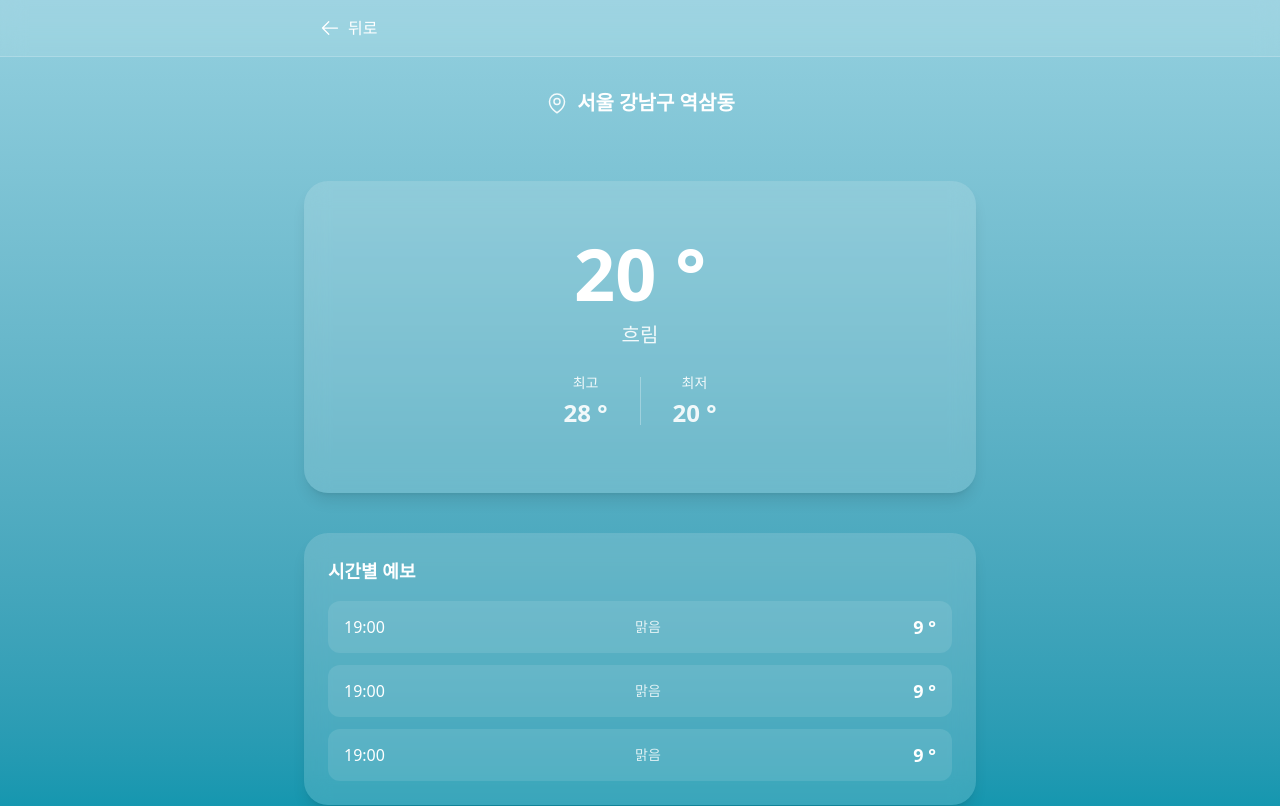
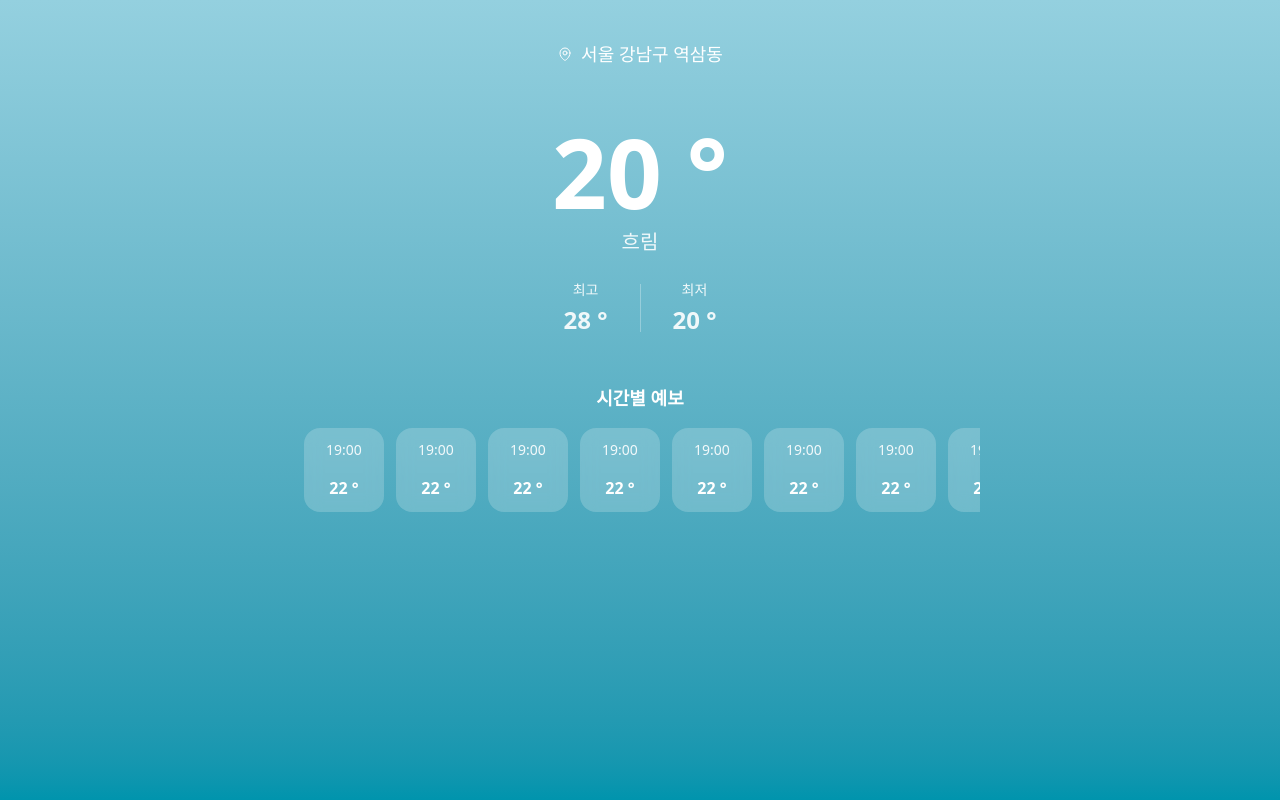
Before and after one commit to UKYUNGAH/weather-app-assignment, a React (Vite) app: page / in a window 1280 px wide. Shown: the top 806 px of the page. Built offline with nearby package versions, Linux system fonts and the light colour scheme.

Commit message:
style: 메인페이지 스타일 미세조정

```diff
--- a/src/App.tsx
+++ b/src/App.tsx
@@ -1,9 +1,9 @@
-// import { HomePage } from './pages/HomePage';
-import { DetailPage } from './pages/DetailPage';
+import { HomePage } from './pages/HomePage';
+// import { DetailPage } from './pages/DetailPage';
 
 function App() {
-    // return <HomePage />;
-    return <DetailPage />;
+    return <HomePage />;
+    // return <DetailPage />;
 }
 
 export default App;
--- a/src/pages/HomePage.tsx
+++ b/src/pages/HomePage.tsx
@@ -5,36 +5,42 @@ export const HomePage = () => {
     return (
         <main className="">
             {/* hiro */}
-            <section className=" bg-linear-to-b from-[#94D0DF] to-[#0094AD] text-center">
+            <section className=" bg-linear-to-b from-[#94D0DF] to-[#0094AD] text-center w-full min-h-screen">
                 <div className="max-w-170 mx-auto py-10">
                     {/* 현재위치 */}
-                    <div className="flex justify-center items-center mb-10">
-                        <MapPinIcon className="w-4 h-4 text-white font-bold items-center mr-2" />
-                        <strong className="text-white font-md font-normal">서울 강남구 역삼동</strong>
+                    <div className="flex items-center justify-center gap-2 mb-8">
+                        <MapPinIcon className="w-4 h-4 text-white" />
+                        <strong className="text-white text-lg font-medium">서울 강남구 역삼동</strong>
                     </div>
 
                     {/* 현재 날씨 정보 */}
-                    <article className="mb-10">
-                        <div>{/* 여기에는 날씨api에서 제공해주는 아이콘 넣을 예정 */}</div>
-                        <p className="text-[80px] font-bold text-white leading-tight">20 °</p>
-                        <p className="text-md text-white mb-8">흐림</p>
-                        <dl className="flex justify-center items-center gap-10 relative after:content-[''] after:absolute after:top-1/2 after:left-1/2 after:-translate-x-1/2 after:-translate-y-1/2 after:w-px after:h-[70%] after:bg-gray-200">
-                            <div className="">
-                                <dt className="text-sm text-white mb-1">최고</dt>
-                                <dd className="text-2xl text-white font-bold">28 °</dd>
+                    <article className="">
+                        <div className="text-center mb-12">
+                            <div className="flex justify-center mb-6">
+                                {/* 여기에는 날씨api에서 제공해주는 아이콘 넣을 예정 */}
+                                <span className="text-white drop-shadow-lg"></span>
                             </div>
-                            <div className="">
-                                <dt className="text-sm text-white mb-1">최저</dt>
-                                <dd className="text-2xl text-white font-bold">20 °</dd>
-                            </div>
-                        </dl>
+                            <p className="text-white text-7xl md:text-8xl font-bold mb-2">20 °</p>
+                            <p className="text-white/90 text-xl mb-6">흐림</p>
+                            <dl className="flex items-center justify-center gap-8 text-white/90">
+                                <div className="">
+                                    <dt className="text-sm mb-1">최고</dt>
+                                    <dd className="text-2xl font-semibold">28 °</dd>
+                                </div>
+                                <div className="w-px h-12 bg-white/30"></div>
+                                <div className="">
+                                    <dt className="text-sm mb-1">최저</dt>
+                                    <dd className="text-2xl font-semibold">20 °</dd>
+                                </div>
+                            </dl>
+                        </div>
                     </article>
 
                     {/* 시간별 예보 */}
                     <div className="">
-                        <h2 className="text-white text-md font-medium text-left mb-4">시간별 예보</h2>
+                        <h2 className="text-white text-lg font-semibold mb-4 px-1">시간별 예보</h2>
                         <div className="w-full overflow-x-auto pb-2">
-                            <ul className="flex gap-3 min-w-max ">
+                            <ul className="flex gap-3 min-w-max px-1">
                                 <li className="flex flex-col items-center gap-2 bg-white/20 backdrop-blur-sm rounded-2xl px-4 py-3 min-w-20">
                                     <time className="text-white/90 text-sm font-medium" dateTime="19:00">
                                         19:00
```
